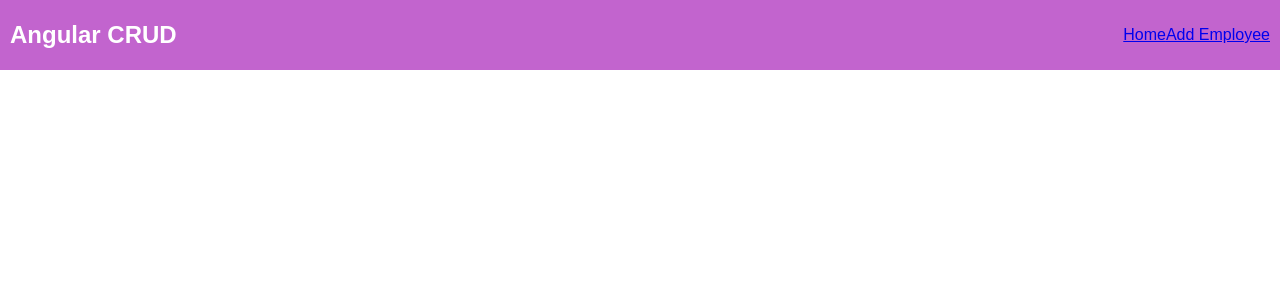
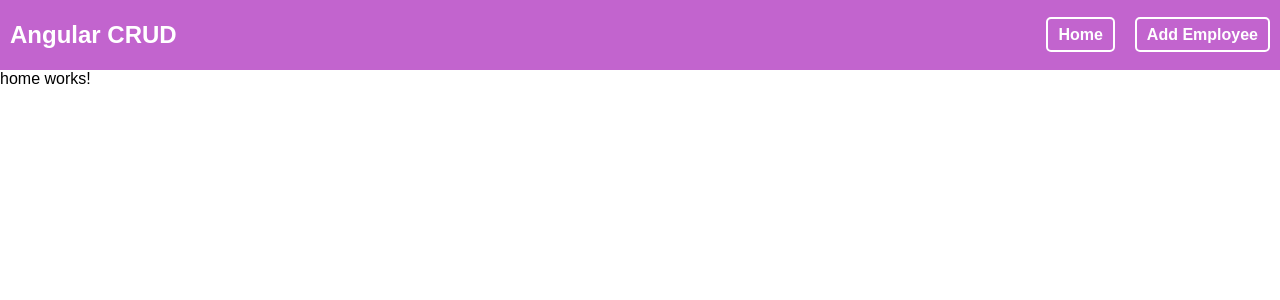
Before and after one commit to AnkushChavhan7596/Angular-crud, an Angular app in the folder Angular-crud/: page / in a window 1280 px wide. Shown: the top 300 px of the page. Built offline with nearby package versions, Linux system fonts and the light colour scheme.

Commit message:
added navbar and routing

```diff
--- a/Angular-crud/src/app/app-routing.module.ts
+++ b/Angular-crud/src/app/app-routing.module.ts
@@ -1,7 +1,18 @@
 import { NgModule } from '@angular/core';
 import { RouterModule, Routes } from '@angular/router';
+import { AddEmployeeComponent } from './pages/add-employee/add-employee.component';
+import { HomeComponent } from './pages/home/home.component';
 
-const routes: Routes = [];
+const routes: Routes = [
+  {
+    path : '',
+    component : HomeComponent
+  },
+  {
+    path : 'add-employee',
+    component : AddEmployeeComponent
+  }
+];
 
 @NgModule({
   imports: [RouterModule.forRoot(routes)],
--- a/Angular-crud/src/app/app.component.html
+++ b/Angular-crud/src/app/app.component.html
@@ -1,3 +1,5 @@
 <header>
   <app-navbar></app-navbar>
 </header>
+
+<router-outlet></router-outlet>
--- a/Angular-crud/src/app/app.module.ts
+++ b/Angular-crud/src/app/app.module.ts
@@ -7,6 +7,7 @@ import { NavbarComponent } from './components/navbar/navbar.component';
 import { HomeComponent } from './pages/home/home.component';
 import { AddEmployeeComponent } from './pages/add-employee/add-employee.component';
 import { EditEmployeeComponent } from './pages/edit-employee/edit-employee.component';
+import { RouterModule } from '@angular/router';
 
 @NgModule({
   declarations: [
@@ -18,6 +19,7 @@ import { EditEmployeeComponent } from './pages/edit-employee/edit-employee.compo
   ],
   imports: [
     BrowserModule,
+    RouterModule,
     AppRoutingModule
   ],
   providers: [],
--- a/Angular-crud/src/app/components/navbar/navbar.component.css
+++ b/Angular-crud/src/app/components/navbar/navbar.component.css
@@ -10,6 +10,7 @@
 
 .logo {
     color : white;
+    cursor: pointer;
 }
 
 .nav-lists-wrapper {
@@ -17,11 +18,22 @@
     list-style-type: none;
 }
 
-.nav-list-item {
-    margin-left: 30;
-    color : 'green'
+.nav-list-item{
+   color: white;
+   margin-left: 20px;
+   font-weight: 600;
+   ;
 }
 
-.nav-link a {
+.nav-list-item a {
     text-decoration: none;
+    color : white;
+    padding : 7px 10px;
+    border : 2px solid white;
+    border-radius: 5px;
 }
+
+.nav-list-item a:hover{
+    background-color: white;
+    color :rgb(194, 100, 206);
+}
--- a/Angular-crud/src/app/components/navbar/navbar.component.html
+++ b/Angular-crud/src/app/components/navbar/navbar.component.html
@@ -5,8 +5,8 @@
 
     <div class="right">
         <ul class="nav-lists-wrapper">
-        <li class="nav-list-item"><a href="#">Home</a></li>
-        <li class="nav-list-item"><a href="#">Add Employee</a></li>
+            <li class="nav-list-item"><a routerLink="/">Home</a></li>
+            <li class="nav-list-item"><a routerLink="/add-employee">Add Employee</a></li>
         </ul>
     </div>
 
```
Lines whose indentation alone changed are shown as unchanged.
